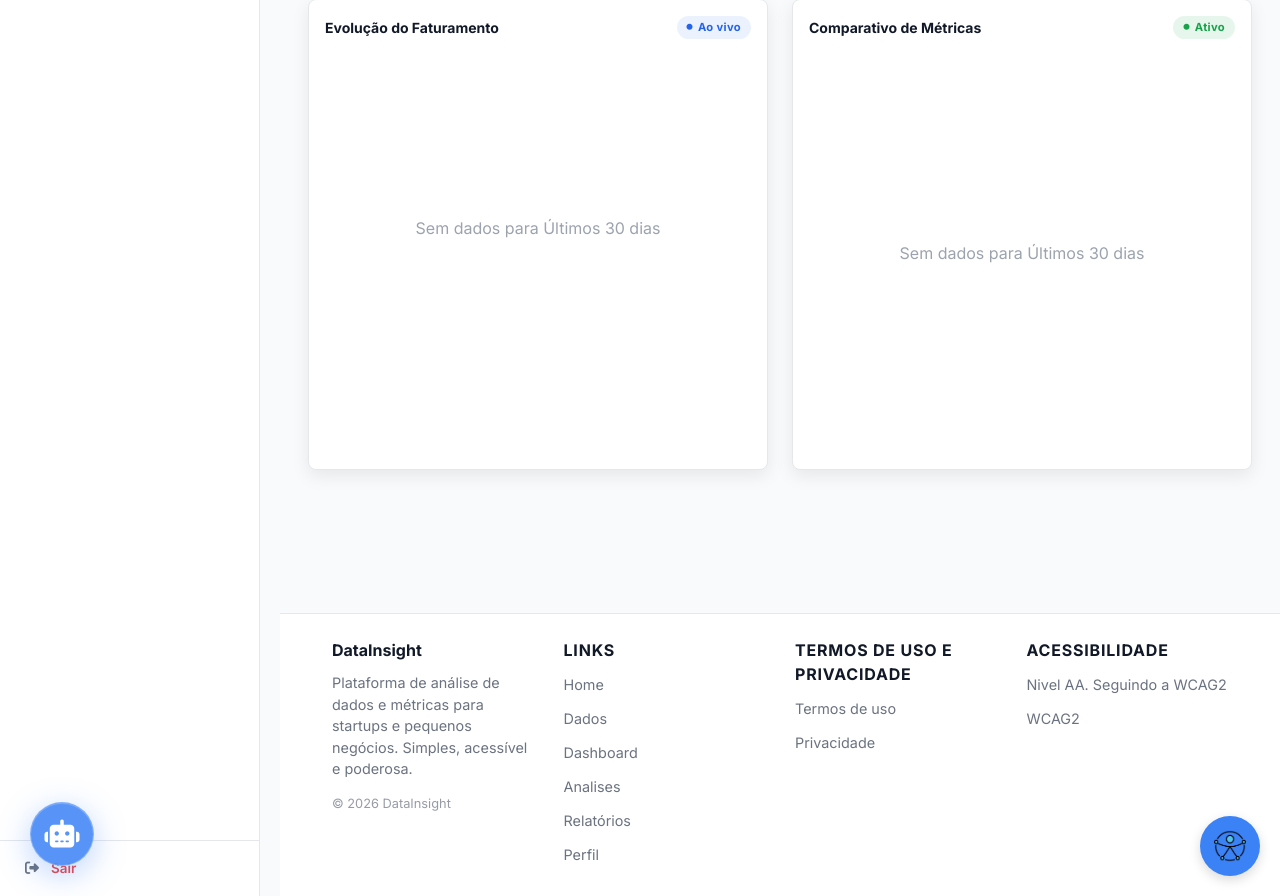
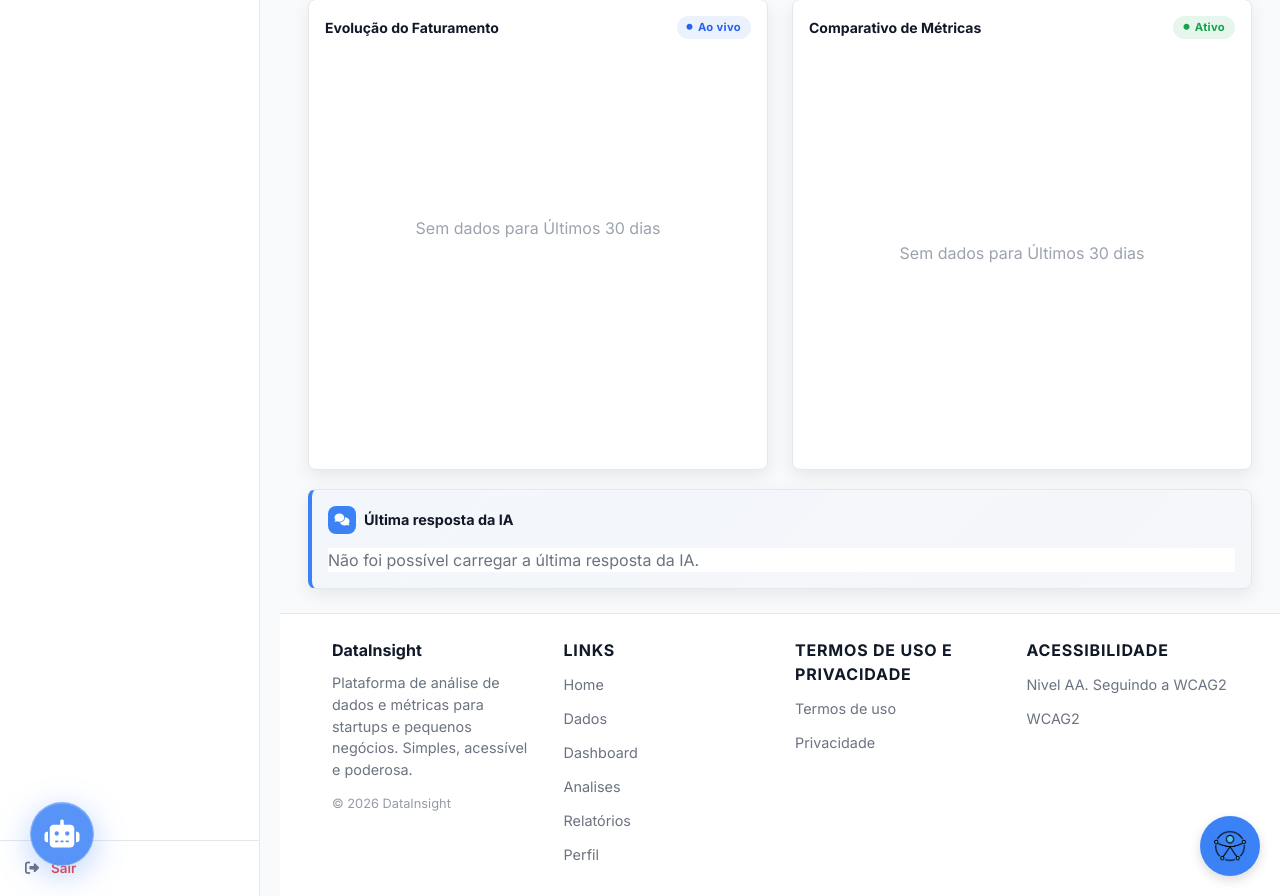
Before and after one commit to datainsight26-netizen/DataInsight, a Flask app: page /home in a window 1280 px wide. Shown: the part 866-1762 px from the top of the page. Run offline with Flask 3, Linux system fonts and the light colour scheme; the visitor is signed in with stand-in values (Sample User, id 1); data that the repository does not hold is empty; some libraries are stand-ins or nearby versions.

Commit message:
Update home.html

```diff
--- a/templates/home.html
+++ b/templates/home.html
@@ -130,7 +130,9 @@
               <div class="skeleton" style="height:16px; width:60%; border-radius:6px;"></div>
               <div class="skeleton" style="height:16px; width:70%; border-radius:6px;"></div>
             </div>
-   </section>
+          </section>
+
+
 
    <div style="height:20px;"></div>
 
@@ -205,6 +207,8 @@
             </div>
           </section>
 
+
+
           <!-- GRÁFICOS -->
           <section style="margin-bottom:20px;" aria-label="Gráficos principais">
             <h2 style="font-size:1rem; font-weight:700; margin-bottom:14px; color:var(--texto);">
@@ -236,6 +240,22 @@
                 <div id="graficoPizzaComparativa" data-ia-help="grafico_comparativo"></div>
               </article>
 
+            </div>
+          </section>
+
+          <section class="cartao anim-fade-up anim-fade-up-d5"
+            style="margin-top: 20px; border-left:4px solid var(--primaria); background:linear-gradient(135deg, rgba(59,130,246,0.03) 0%, rgba(99,102,241,0.02) 100%);"
+            aria-label="Última resposta da IA">
+            <div style="display:flex; align-items:center; gap:8px; margin-bottom:14px;">
+              <div
+                style="width:28px; height:28px; background:var(--primaria); border-radius:8px; display:flex; align-items:center; justify-content:center; color:#fff; font-size:12px;">
+                <i class="fa-solid fa-comments"></i>
+              </div>
+              <h2 style="font-size:0.9rem; font-weight:700; margin:0; color:var(--texto);">Última resposta da IA</h2>
+            </div>
+            <div id="container-ultima-resposta-ia" style="display:flex; flex-direction:column; gap:12px; color:var(--texto);">
+              <div class="skeleton" style="height:16px; width:85%; border-radius:6px;"></div>
+              <div class="skeleton" style="height:16px; width:65%; border-radius:6px;"></div>
             </div>
           </section>
 
```
